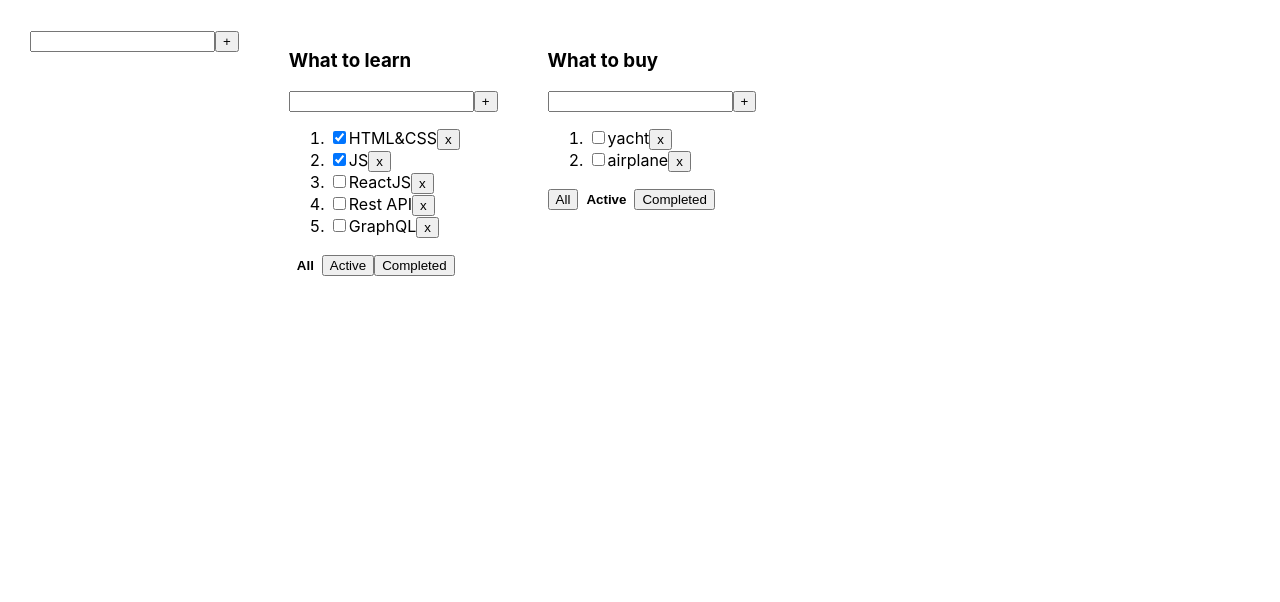
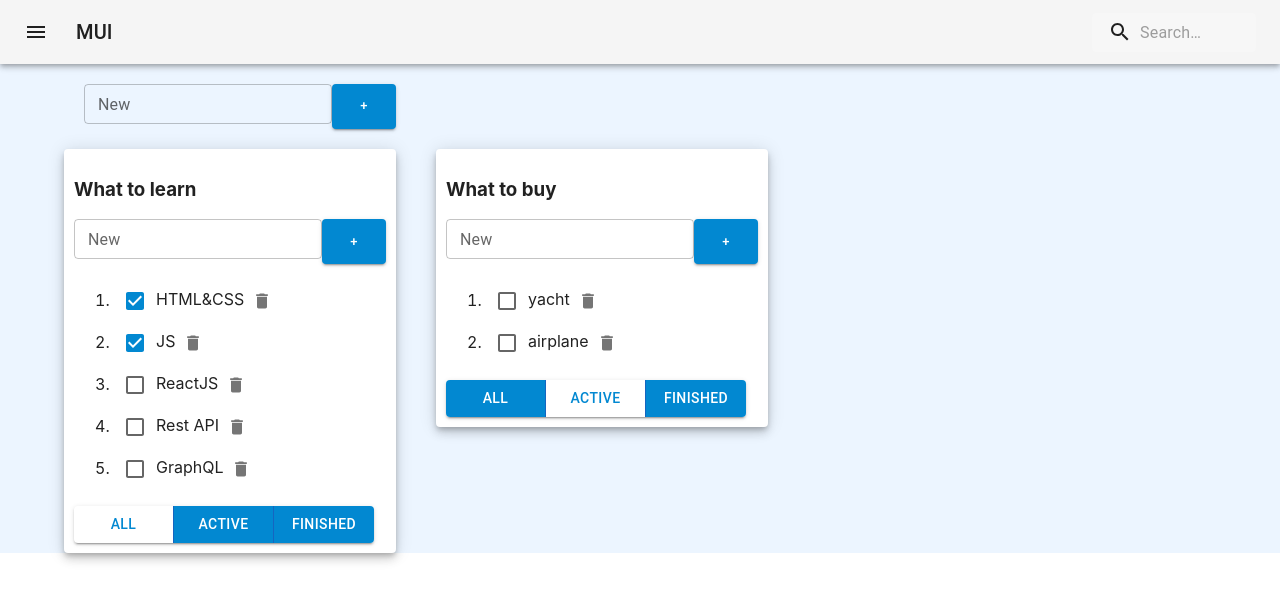
Before and after one commit to Vadim3618/todolist-react-app, a React (Create React App) app: page / in a window 1280 px wide. Shown: the top 602 px of the page. Built offline with nearby package versions, Linux system fonts and the light colour scheme.

Commit message:
7 lesson(material ui)

```diff
--- a/src/App.css
+++ b/src/App.css
@@ -1,27 +1,26 @@
 .App {
-    padding: 30px;
-    display: flex;
+    background-color: rgba(172, 213, 255, 0.23);
 }
 
-.App > div {
-    margin-right: 50px;
-}
+/*.App > div {*/
+/*    margin-right: 50px;*/
+/*}*/
 
-.error {
-    border: red 2px solid;
-}
+/*.error {*/
+/*    border: red 2px solid;*/
+/*}*/
 
-.error-message {
-    color: red;
-    font-size: 16px;
-}
+/*.error-message {*/
+/*    color: rgba(252, 76, 76, 0.99);*/
+/*    font-size: 20px;*/
+/*}*/
 
-.active-filter {
-    background-color: white;
-    font-weight: 600;
-    border: white 2px solid;
-}
+/*.active-filter {*/
+/*    background-color: white;*/
+/*    font-weight: 600;*/
+/*    border: white 2px solid;*/
+/*}*/
 
-.is-done {
-    opacity: 0.5;
-}
+/*.is-done {*/
+/*    opacity: 0.5;*/
+/*}*/
--- a/src/App.tsx
+++ b/src/App.tsx
@@ -3,7 +3,8 @@ import './App.css';
 import TodoList from "./components/TodoList";
 import {v1} from "uuid";
 import {AddItemForm} from "./components/AddItemForm";
-import todoList from "./components/TodoList";
+import SearchAppBar from "./components/SearchAppBar";
+import {Container, Grid, Paper} from "@mui/material";
 
 export type TaskType = {
     id: string
@@ -67,7 +68,8 @@ function App() {
     }
 
     const changeStatus = (tlId: string, id: string, newIsDone: boolean) => {
-        setTasks({...tasks, [tlId]: tasks[tlId]
+        setTasks({
+            ...tasks, [tlId]: tasks[tlId]//tlID - todoListID1 or todoListID2
               .map(t => t.id === id ? {...t, isDone: newIsDone} : t)
         })
     }
@@ -79,14 +81,15 @@ function App() {
         setTasks({[newTodoListId]: [], ...tasks})
     }
 
-    const changeTaskTitle = (tlId: string, id: string, newTitle:string) => {
-        setTasks({...tasks, [tlId]: tasks[tlId]
-              .map(t => t.id === id ? {...t, title:newTitle} : t)
+    const changeTaskTitle = (tlId: string, id: string, newTitle: string) => {
+        setTasks({
+            ...tasks, [tlId]: tasks[tlId]
+              .map(t => t.id === id ? {...t, title: newTitle} : t)
         })
     }
 
     const changeTodoListTitle = (tlId: string, newTitle: string) => {
-        const todolist = todolists.find(tl=>tl.id===tlId)
+        const todolist = todolists.find(tl => tl.id === tlId)
         if (todolist) {
             todolist.title = newTitle
             setTodolists([...todolists])
@@ -95,7 +98,13 @@ function App() {
 
     return (
       <div className={'App'}>
+          <SearchAppBar/>
+
+          <Container fixed>
+              <Grid container style={{padding:'20px'}}>
                   <AddItemForm addItem={addTodoList}/>
+              </Grid>
+              <Grid container spacing={5}>
                   {todolists.map(tl => {
                       let tasksForTodoList = tasks[tl.id];//todoListID1 or todoListID2
                       switch (tl.filter) {
@@ -107,7 +116,8 @@ function App() {
                               break
                       }
 
-              return (
+                      return <Grid item>
+                          <Paper  elevation={6} style={{padding:'10px'}}>
                               <TodoList
                                 key={tl.id}
                                 tlId={tl.id}
@@ -121,8 +131,12 @@ function App() {
                                 changeTaskTitle={changeTaskTitle}
                                 changeTodoListTitle={changeTodoListTitle}
                               />
-              )
+                          </Paper>
+                      </Grid>
                   })}
+              </Grid>
+          </Container>
+
       </div>
     )
 }
--- a/src/components/AddItemForm.tsx
+++ b/src/components/AddItemForm.tsx
@@ -1,5 +1,6 @@
 import React, {KeyboardEvent, ChangeEvent, useState} from 'react';
-import {Button} from "./Button";
+import {Button, TextField} from "@mui/material";
+// import {Button} from "./Button";
 
 type AddItemFormType = {
     addItem: (title: string) => void
@@ -7,33 +8,35 @@ type AddItemFormType = {
 
 export const AddItemForm = (props: AddItemFormType) => {
     const [title, setTitle] = useState('')//локальный стэйт инпута
-    const [error, setError] = useState<string | null>(null)
+    const [error, setError] = useState<boolean>(false)
 
     const addItemHandler = () => {
         if (title.trim() !== '') {
             props.addItem(title.trim())
             setTitle('')
         } else {
-            setError('Title is required')
+            setError(true)
         }
     }
     const onChangeHandler = (e: ChangeEvent<HTMLInputElement>) => {
         setTitle(e.currentTarget.value)
     }
     const onKeyPressHandler = (e: KeyboardEvent<HTMLInputElement>) => {
-        setError(null)
+        setError(false)
         if (e.key === "Enter") addItemHandler()
     }
 
     return (
       <div>
-          <input value={title}
-                 className={error ? 'error' : ''}//если эрор существует то активировать класс эрор
-                 onChange={onChangeHandler}
-                 onKeyPress={onKeyPressHandler}
-          />
-          <Button name={'+'} callback={addItemHandler}/>
-          {error && <div className={'error-message'}>{error}</div>}
+          <TextField value={title} className={error ? 'error' : ''} color={"info"}
+                     onChange={onChangeHandler} onKeyPress={onKeyPressHandler}
+                     id="standard-basic" label="New"
+                     variant="outlined" size={"small"} error={error}/>
+
+          <Button onClick={addItemHandler} variant={"contained"} color={"info"} size={"small"}
+          style={{width:'45px', height:'45px'}}
+          >+</Button>
+          {/*{error && <div className={'error-message'}>{error}</div>}*/}
       </div>
     );
 };
--- a/src/components/Button.tsx
+++ /dev/null
@@ -1,18 +0,0 @@
-import React from 'react';
-
-type ButtonType = {
-    name: string
-    callback: () => void
-    className?: string
-}
-
-export const Button = (props: ButtonType) => {
-    const onClickHandler = () => {
-        props.callback()
-    }
-    return (
-      <button className={props.className ? props.className : ''}
-              onClick={onClickHandler}>{props.name}
-      </button>
-    );
-};
--- /dev/null
+++ b/src/components/SearchAppBar.tsx
@@ -0,0 +1,89 @@
+import * as React from 'react';
+import { styled, alpha } from '@mui/material/styles';
+import AppBar from '@mui/material/AppBar';
+import Box from '@mui/material/Box';
+import Toolbar from '@mui/material/Toolbar';
+import IconButton from '@mui/material/IconButton';
+import Typography from '@mui/material/Typography';
+import InputBase from '@mui/material/InputBase';
+import MenuIcon from '@mui/icons-material/Menu';
+import SearchIcon from '@mui/icons-material/Search';
+
+const Search = styled('div')(({ theme }) => ({
+    position: 'relative',
+    borderRadius: theme.shape.borderRadius,
+    backgroundColor: alpha(theme.palette.common.white, 0.15),
+    '&:hover': {
+        backgroundColor: alpha(theme.palette.common.white, 0.25),
+    },
+    marginLeft: 0,
+    width: '100%',
+    [theme.breakpoints.up('sm')]: {
+        marginLeft: theme.spacing(1),
+        width: 'auto',
+    },
+}));
+
+const SearchIconWrapper = styled('div')(({ theme }) => ({
+    padding: theme.spacing(0, 2),
+    height: '100%',
+    position: 'absolute',
+    pointerEvents: 'none',
+    display: 'flex',
+    alignItems: 'center',
+    justifyContent: 'center',
+}));
+
+const StyledInputBase = styled(InputBase)(({ theme }) => ({
+    color: 'inherit',
+    '& .MuiInputBase-input': {
+        padding: theme.spacing(1, 1, 1, 0),
+        // vertical padding + font size from searchIcon
+        paddingLeft: `calc(1em + ${theme.spacing(4)})`,
+        transition: theme.transitions.create('width'),
+        width: '100%',
+        [theme.breakpoints.up('sm')]: {
+            width: '12ch',
+            '&:focus': {
+                width: '20ch',
+            },
+        },
+    },
+}));
+
+export default function SearchAppBar() {
+    return (
+      <Box sx={{ flexGrow: 1 }}>
+          <AppBar color={"default"} position="static">
+              <Toolbar>
+                  <IconButton
+                    size="large"
+                    edge="start"
+                    color="inherit"
+                    aria-label="open drawer"
+                    sx={{ mr: 2 }}
+                  >
+                      <MenuIcon />
+                  </IconButton>
+                  <Typography
+                    variant="h6"
+                    noWrap
+                    component="div"
+                    sx={{ flexGrow: 1, display: { xs: 'none', sm: 'block' } }}
+                  >
+                      MUI
+                  </Typography>
+                  <Search>
+                      <SearchIconWrapper>
+                          <SearchIcon />
+                      </SearchIconWrapper>
+                      <StyledInputBase
+                        placeholder="Search…"
+                        inputProps={{ 'aria-label': 'search' }}
+                      />
+                  </Search>
+              </Toolbar>
+          </AppBar>
+      </Box>
+    );
+}
--- a/src/components/TasksList.tsx
+++ b/src/components/TasksList.tsx
@@ -1,7 +1,11 @@
 import React, {ChangeEvent} from 'react';
 import {TaskType} from "../App";
-import {Button} from "./Button";
 import {EditableSpan} from "./EditableSpan";
+import {Checkbox, IconButton} from "@mui/material";
+import {Delete} from "@mui/icons-material";
+
+
+
 
 type TasksListPropsType = {
     tlId: string
@@ -28,13 +32,11 @@ export const TasksList: React.FC<TasksListPropsType> = (props) => {
 
               return (
                 <li key={t.id}>
-                    <input type={"checkbox"}
-                           onChange={e => onChangeStatusHandler(t.id, e)}
-                           checked={t.isDone}/>
-                    {/*<span className={t.isDone ? 'is-done' : ''}>{t.title}</span>*/}
+                    <Checkbox onChange={e => onChangeStatusHandler(t.id, e)} checked={t.isDone} color={"info"}/>
                     <EditableSpan title={t.title} onChange={onChangeTaskTitle}/>
-                    <Button name={'x'} callback={() => onClickRemoveHandler(t.id)}/>
-                    {/*<button onClick={() => onClickRemoveHandler(t.id)}>x</button>*/}
+                    <IconButton>
+                        <Delete fontSize={"small"} onClick={() => onClickRemoveHandler(t.id)}/>
+                    </IconButton>
                 </li>)
           })}
       </ol>
--- a/src/components/TodoList.tsx
+++ b/src/components/TodoList.tsx
@@ -1,9 +1,9 @@
 import React from 'react';
 import {FilterValueType, TaskType} from "../App";
-import {Button} from "./Button";
 import TodoListHeader from "./TodoListHeader";
 import {TasksList} from "./TasksList";
 import {AddItemForm} from "./AddItemForm";
+import {Button, ButtonGroup} from "@mui/material";
 
 type TodoListPropsType = {
     tlId: string
@@ -40,15 +40,24 @@ const TodoList = (props: TodoListPropsType) => {
                      changeTaskTitle={props.changeTaskTitle}
           />
           <div>
-              <Button className={props.filter === 'all' ? 'active-filter' : ''}
-                      name={'All'}
-                      callback={() => changeFilterHandler('all')}/>
-              <Button className={props.filter === 'active' ? 'active-filter' : ''}
-                      name={'Active'}
-                      callback={() => changeFilterHandler('active')}/>
-              <Button className={props.filter === 'completed' ? 'active-filter' : ''}
-                      name={'Completed'}
-                      callback={() => changeFilterHandler('completed')}/>
+              <ButtonGroup variant="contained" aria-label="outlined primary button group">
+                  <Button style={{width:'100px'}} color={"info"} variant={props.filter === 'all' ? 'text' : 'contained'}
+                          onClick={() => changeFilterHandler('all')}>All</Button>
+                  <Button style={{width:'100px'}} color={"info"} variant={props.filter === 'active' ? 'text' : 'contained'}
+                          onClick={() => changeFilterHandler('active')}>Active</Button>
+                  <Button style={{width:'100px'}} color={"info"} variant={props.filter === 'completed' ? 'text' : 'contained'}
+                          onClick={() => changeFilterHandler('completed')}>Finished</Button>
+              </ButtonGroup>
+
+              {/*<Button className={props.filter === 'all' ? 'active-filter' : ''}*/}
+              {/*        name={'All'}*/}
+              {/*        callback={() => changeFilterHandler('all')}/>*/}
+              {/*<Button className={props.filter === 'active' ? 'active-filter' : ''}*/}
+              {/*        name={'Active'}*/}
+              {/*        callback={() => changeFilterHandler('active')}/>*/}
+              {/*<Button className={props.filter === 'completed' ? 'active-filter' : ''}*/}
+              {/*        name={'Completed'}*/}
+              {/*        callback={() => changeFilterHandler('completed')}/>*/}
           </div>
       </div>
     );
```
Also changed, not shown: package.json (+10 -4 lines), src/components/EditableSpan.tsx (+5 -4 lines), src/components/TodoListHeader.tsx (line endings or trailing spaces), 1 other file (tests, documents, lock files or other folders). Lines whose indentation alone changed are shown as unchanged.
